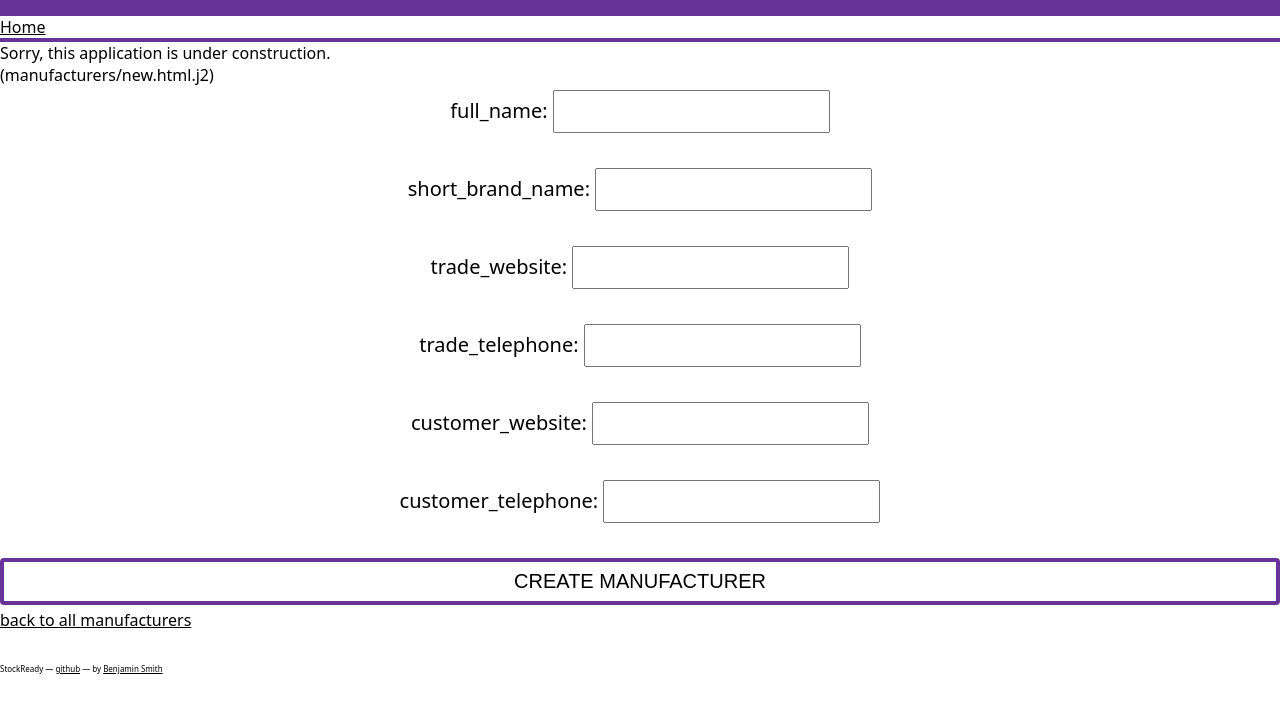
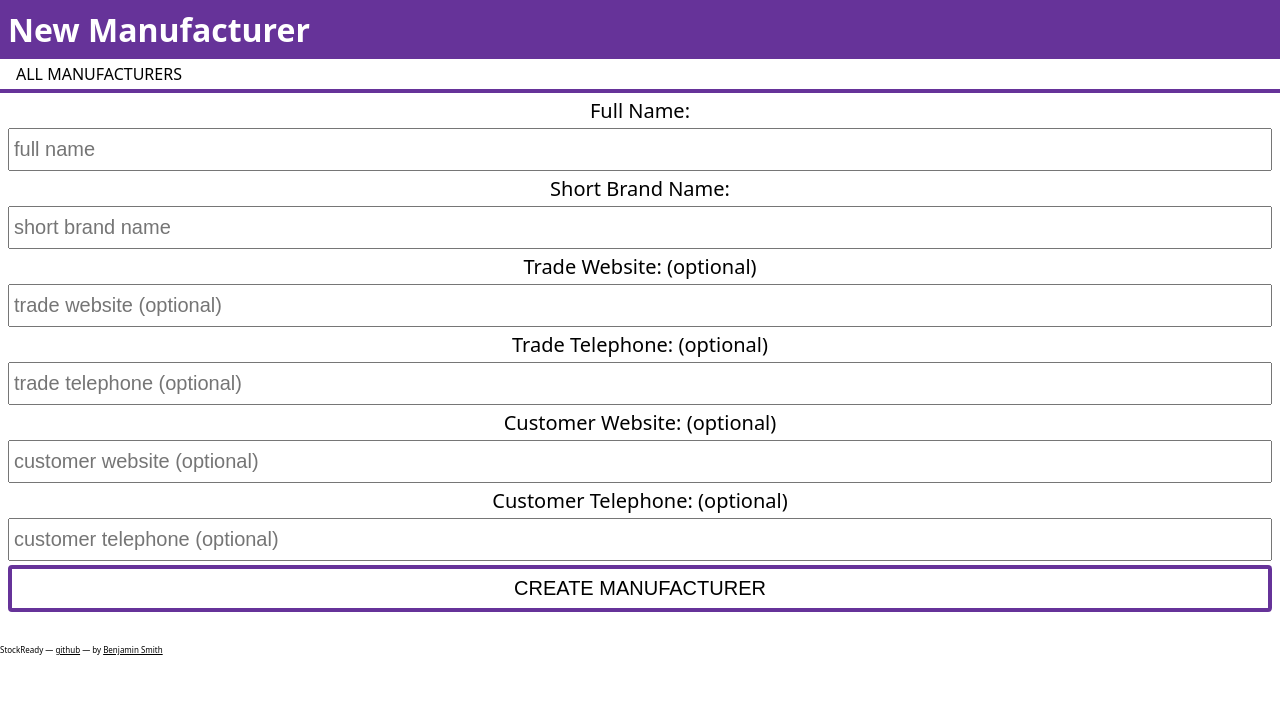
Before and after one commit to bsmith/StockReady, a Flask app: page /manufacturers/new in a window 1280 px wide. Shown: the top 713 px of the page. Run offline with Flask 2, Linux system fonts and the light colour scheme; some web fonts are replaced.

Commit message:
💄 Styled manufacturer edit and new

```diff
--- a/static/style.css
+++ b/static/style.css
@@ -101,9 +101,18 @@ form {
     font-size: 1.25rem;
 }
 
+main > form {
+    margin-left: 0.5rem;
+    margin-right: 0.5rem;
+}
+
 form input {
     font-size: inherit;
     padding: 0.5rem 0.25rem;
+}
+
+form input::placeholder {
+    text-transform: lowercase;
 }
 
 form label {
--- a/templates/manufacturers/new.html.j2
+++ b/templates/manufacturers/new.html.j2
@@ -1,31 +1,27 @@
 {% extends "base.html.j2" %}
 {% block title %}New Manufacturer{% endblock %}
-{% block h2 %}<h2>New Manufacturer</h2>{% endblock %}
+{% block header %}
+<h1>New Manufacturer</h1>
+<nav class="actionbar">
+    <ul>
+        <li><a href="{{ url_for('.manufacturers') }}">All Manufacturers</a></li>
+    </ul>
+</nav>
+{% endblock %}
 {% block content %}
-<p>Sorry, this application is under construction.</p>
-<p>(manufacturers/new.html.j2)</p>
-<form method="POST" action="{{ url_for('.create_manufacturer') }}">
-    <label>full_name:
-        <input name="full_name" type="text" required>
-    </label><br>
-    <label>short_brand_name:
-        <input name="short_brand_name" type="text" required>
-    </label><br>
-    <label>trade_website:
-        <input name="trade_website" type="text">
-    </label><br>
-    <label>trade_telephone:
-        <input name="trade_telephone" type="tel">
-    </label><br>
-    <label>customer_website:
-        <input name="customer_website" type="text">
-    </label><br>
-    <label>customer_telephone:
-        <input name="customer_telephone" type="tel">
-    </label><br>
+<form class="create-manufacturer" method="POST" action="{{ url_for('.create_manufacturer') }}">
+    <label for="um-full-name">Full Name:</label>
+    <input id="um-full-name" name="full_name" type="text"  placeholder="FULL NAME" required>
+    <label for="um-short-brand-name">Short Brand Name:</label>
+    <input id="um-short-brand-name" name="short_brand_name" type="text" placeholder="SHORT BRAND NAME" required>
+    <label for="um-trade-website">Trade Website: (optional)</label>
+    <input id="um-trade-website" name="trade_website" type="text" placeholder="TRADE WEBSITE (OPTIONAL)">
+    <label for="um-trade-telephone">Trade Telephone: (optional)</label>
+    <input id="um-trade-telephone" name="trade_telephone" type="tel" placeholder="TRADE TELEPHONE (OPTIONAL)">
+    <label for="um-customer-website">Customer Website: (optional)</label>
+    <input id="um-customer-website" name="customer_website" type="text" placeholder="CUSTOMER WEBSITE (OPTIONAL)">
+    <label for="um-customer-telephone">Customer Telephone: (optional)</label>
+    <input id="um-customer-telephone" name="customer_telephone" type="tel" placeholder="CUSTOMER TELEPHONE (OPTIONAL)">
     <button type="submit">create manufacturer</button>
 </form>
-<p>
-    <a href="{{ url_for('.manufacturers') }}">back to all manufacturers</a>
-</p>
 {% endblock %}
```
Also changed, not shown: templates/manufacturers/edit.html.j2 (+22 -29 lines).
